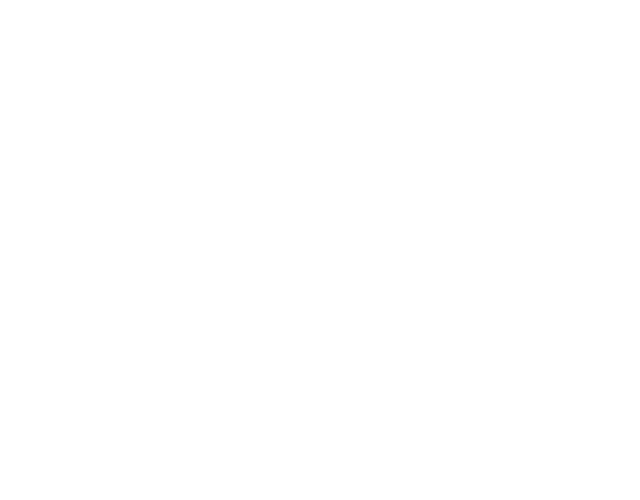
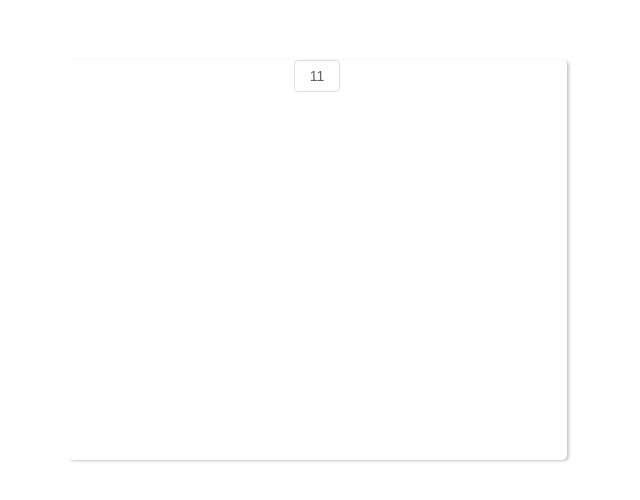
Before and after one commit to ian5255/vue3-test, a Vue app: page /#/login in a window 1280 px wide. Before the commit this address had no page. Shown: the part 148-648 px from the top of the page, without its empty margins (331-971 px from the left). Built offline with nearby package versions, Linux system fonts and the light colour scheme.

Commit message:
[add] import element-ui & 按需引入

```diff
--- a/src/App.vue
+++ b/src/App.vue
@@ -10,6 +10,12 @@
   -moz-osx-font-smoothing: grayscale;
   text-align: center;
   color: #2c3e50;
+  width: 100%;
+  height: 100%;
+}
+html, body{
+  width: 100%;
+  height: 100%;
 }
 
 nav {
--- a/src/main.js
+++ b/src/main.js
@@ -2,5 +2,10 @@ import { createApp } from "vue";
 import App from "./App.vue";
 import router from "./router";
 import store from "./store";
+import elementUI from "@/plugins/element-ui"; // element-ui 按需引入
 
-createApp(App).use(store).use(router).mount("#app");
+const app = createApp(App);
+app.use(store);
+app.use(router);
+app.mount("#app");
+elementUI(app);
--- /dev/null
+++ b/src/plugins/element-ui/index.js
@@ -0,0 +1,40 @@
+// 引入element样式文件
+import "element-plus/dist/index.css";
+
+// 按需引入element组件
+import {
+  ElButton,
+  ElForm
+  // ElMessage,
+  // ElScrollbar,
+  // ElInput,
+  // ElDropdown,
+  // ElSelect,
+  // ElTable,
+  // ElMenu,
+  // ElBreadcrumb,
+  // ElIcon,
+  // ElAvatar
+} from "element-plus";
+
+// 按需引入elelment图标
+// import { Edit, Tools, Location, Setting } from "@element-plus/icons-vue";
+
+export default function (app) {
+  app.use(ElButton);
+  app.use(ElForm);
+  // app.use(ElScrollbar);
+  // app.use(ElInput);
+  // app.use(ElDropdown);
+  // app.use(ElSelect);
+  // app.use(ElTable);
+  // app.use(ElMenu);
+  // app.use(ElBreadcrumb);
+  // app.use(ElIcon);
+  // app.use(ElAvatar);
+  // app.use(ElMessage);
+  // app.component("Edit", Edit);
+  // app.component("Tools", Tools);
+  // app.component("Location", Location);
+  // app.component("Setting", Setting);
+}
--- a/src/router/index.js
+++ b/src/router/index.js
@@ -14,6 +14,11 @@ const routes = [
     // this generates a separate chunk (about.[hash].js) for this route
     // which is lazy-loaded when the route is visited.
     component: () => import(/* webpackChunkName: "about" */ "../views/AboutView.vue")
+  },
+  {
+    path: "/login",
+    name: "login",
+    component: () => import("../views/Login.vue")
   }
 ];
 
--- a/src/views/Login.vue
+++ b/src/views/Login.vue
@@ -1,5 +1,7 @@
 <template lang="pug">
 #Login
+  .card
+    el-button 11
 </template>
 
 <script>
@@ -20,5 +22,22 @@ export default {
 </script>
 
 <style lang="scss" scoped>
+// 排版
+#Login {
+  width: 100%;
+  height: 100%;
+  display: flex;
+  justify-content: center;
+  align-items: center;
+}
 
+// 元件樣式
+#Login {
+  .card {
+    width: 500px;
+    height: 400px;
+    box-shadow: 2px 1px 3px rgb(197, 197, 197);
+    border-radius: 5px;
+  }
+}
 </style>
```
Also changed, not shown: package.json (+9 -2 lines), 1 other file (tests, documents, lock files or other folders).
